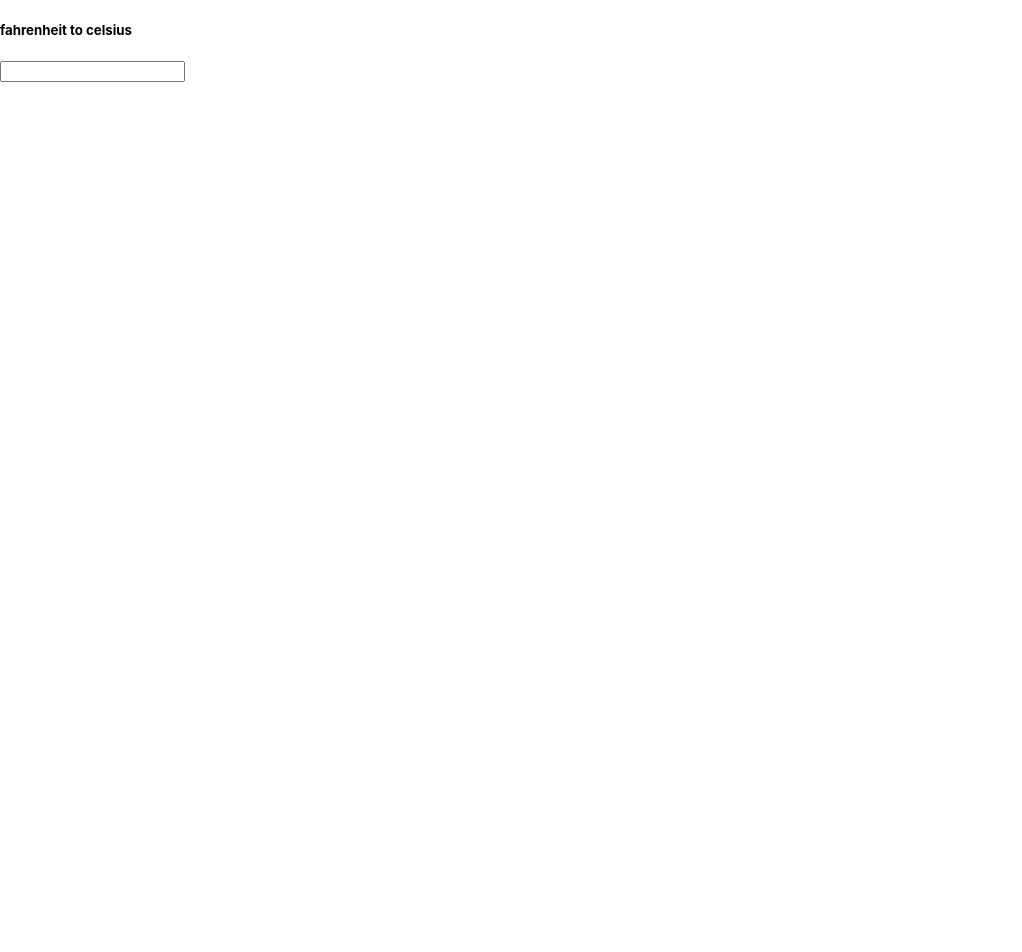
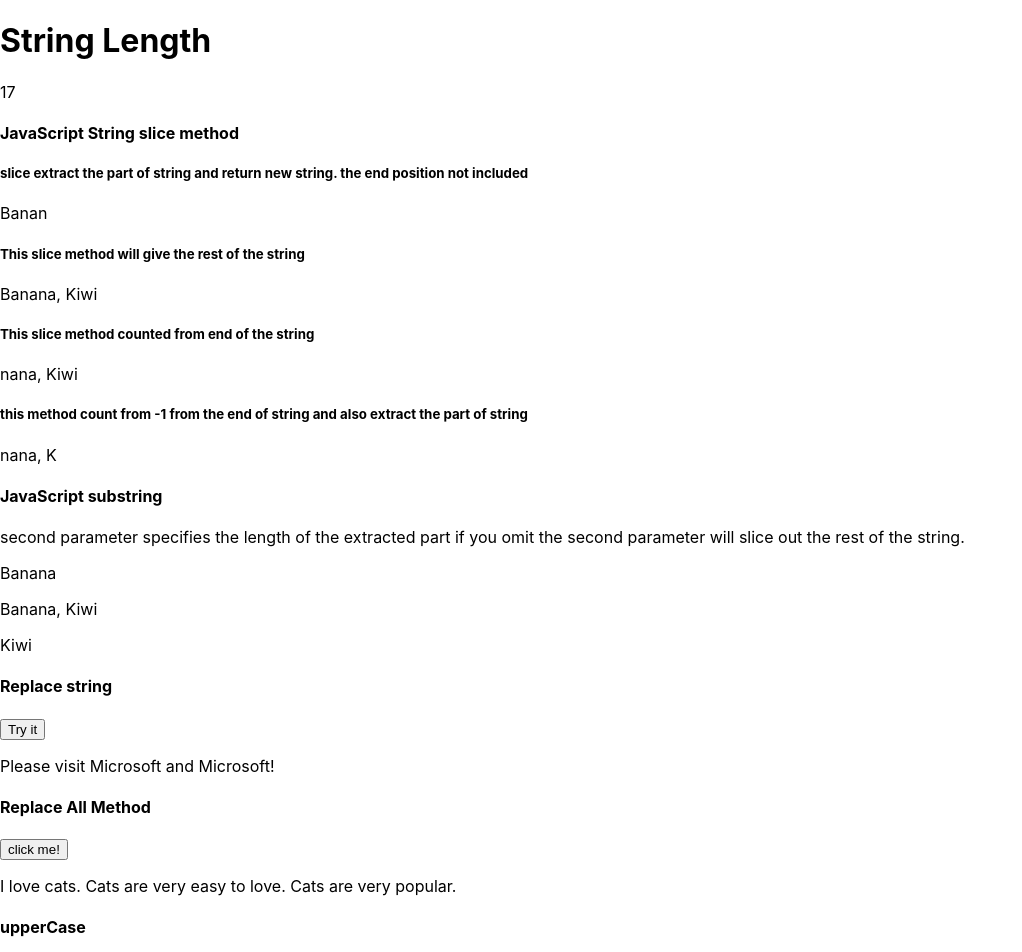
Before and after one commit to ramya-vbr/basic-javascript, a React (Create React App) app: page / in a window 1280 px wide. Shown: the top 952 px of the page, without its empty margins (0-1022 px from the left). Before the commit the page ends 800 px from the top, so only its background shows below. Built offline with nearby package versions, Linux system fonts and the light colour scheme.

Commit message:
string-example

```diff
--- /dev/null
+++ b/src/example/String.js
@@ -0,0 +1,111 @@
+import React, { useState } from "react";
+
+function String() {
+  const [replaceString, setReplaceString] = useState(
+    "Please visit Microsoft and Microsoft!"
+  );
+  const [sample, setSample] = useState(
+    "I love cats. Cats are very easy to love. Cats are very popular."
+  );
+  const [textChange, setTextChange] = useState("hello World!");
+  const [trimText, setTrimText] = useState(
+    " .....          hello  I'm  with space    .....  "
+  );
+  let text = "sjdhiwdhwlkdnlwkj";
+  let x = "john";
+  // this is string
+  //   let y = new String("john");
+  //  this is object
+  // let x == y; x and y are equal.
+  // let x === y; x and y are not equal.
+  let fruits = "Apple, Banana, Kiwi";
+  let part = fruits.slice(7, 12);
+  let fruitPart = fruits.slice(7);
+  let fruitvalue = fruits.slice(-10);
+  let minusfruit = fruits.slice(-10, -3);
+  let subfruit = fruits.substring(7, 13);
+  let minifruit = fruits.substring(7);
+  let negativefruitvalue = fruits.substr(-4);
+  let word = "focus on  the work";
+  let char = word.charAt(0);
+  let charcode = word.charCodeAt(0);
+  let string = "a,b,c,d,e,f";
+  let stringText = "believe yourself";
+  let myArr = string.split(",");
+  let myArrText = stringText.split("");
+
+  const handleString = () => {
+    setReplaceString(replaceString.replace(/Microsoft/g, "W3Schools"));
+  };
+
+  const handleReplaceAll = () => {
+    // setSample(sample.replaceAll("Cats", "Dogs"));
+    setSample(sample.replaceAll("Cats", "Dogs"));
+  };
+
+  const handleUpperCase = () => {
+    setTextChange(textChange.toUpperCase());
+  };
+
+  const handleTrim = () => {
+    setTrimText(trimText.trim());
+  };
+  let result = "";
+  for (let i = 0; i < myArrText.length; i++) {
+    result += myArrText[i] + "\n";
+  }
+
+  return (
+    <div>
+      <h1>String Length</h1>
+      <p>{text.length}</p>
+      <h4>JavaScript String slice method</h4>
+      <h5>
+        slice extract the part of string and return new string. the end position
+        not included
+      </h5>
+      <p>{part}</p>
+      <h5>This slice method will give the rest of the string</h5>
+      <p>{fruitPart}</p>
+      <h5>This slice method counted from end of the string</h5>
+      <p>{fruitvalue}</p>
+      <h5>
+        this method count from -1 from the end of string and also extract the
+        part of string
+      </h5>
+      <p>{minusfruit}</p>
+      <h4>JavaScript substring</h4>
+      <p>
+        second parameter specifies the length of the extracted part if you omit
+        the second parameter will slice out the rest of the string.
+      </p>
+      <p>{subfruit}</p>
+      <p>{minifruit}</p>
+      <p>{negativefruitvalue}</p>
+      <h4>Replace string</h4>
+      <button onClick={handleString}>Try it</button>
+      <p>{replaceString}</p>
+      <h4>Replace All Method</h4>
+      <button onClick={handleReplaceAll}>click me!</button>
+      <p>{sample}</p>
+      <h4>upperCase</h4>
+      <button onClick={handleUpperCase}>try</button>
+      <p>{textChange}</p>
+      <h4>trim method</h4>
+      <button onClick={handleTrim}>click</button>
+      <p>{trimText}</p>
+      <p>{trimText.length}</p>// see the count bcoz the length of string will be
+      change.
+      <h4>Extracting String Character</h4>
+      <p>{char}</p>
+      <p>{charcode}</p>
+      <h4> converting string to Array</h4>
+      <p>first you have split the string and convert into array</p>
+      <p>{myArr}</p>
+      <p>{myArr[0]}</p>
+      <p>{myArrText}</p>
+      <p>{result}</p>
+    </div>
+  );
+}
+export default String;
--- a/src/index.js
+++ b/src/index.js
@@ -5,12 +5,12 @@ import "./index.css";
 import reportWebVitals from "./reportWebVitals";
 // import Basic from "./component/Basic";
 // import BasicExample from "./example/BasicExample";
-import Functioneg from "./example/Functioneg";
-
+// import Functioneg from "./example/Functioneg";
+import String from "./example/String";
 const root = ReactDOM.createRoot(document.getElementById("root"));
 root.render(
   <React.StrictMode>
-    <Functioneg />
+    <String />
   </React.StrictMode>
 );
 
```
